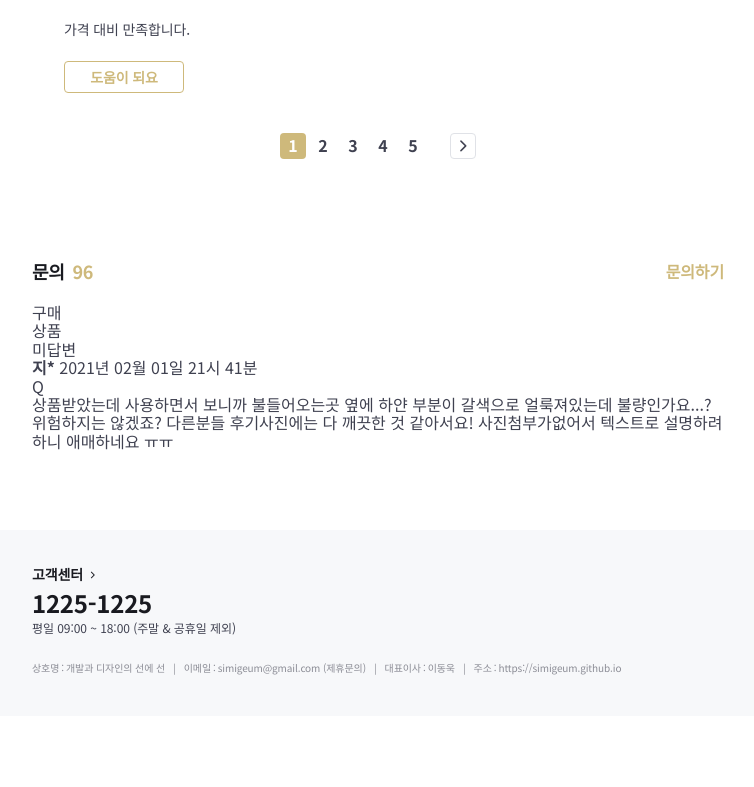
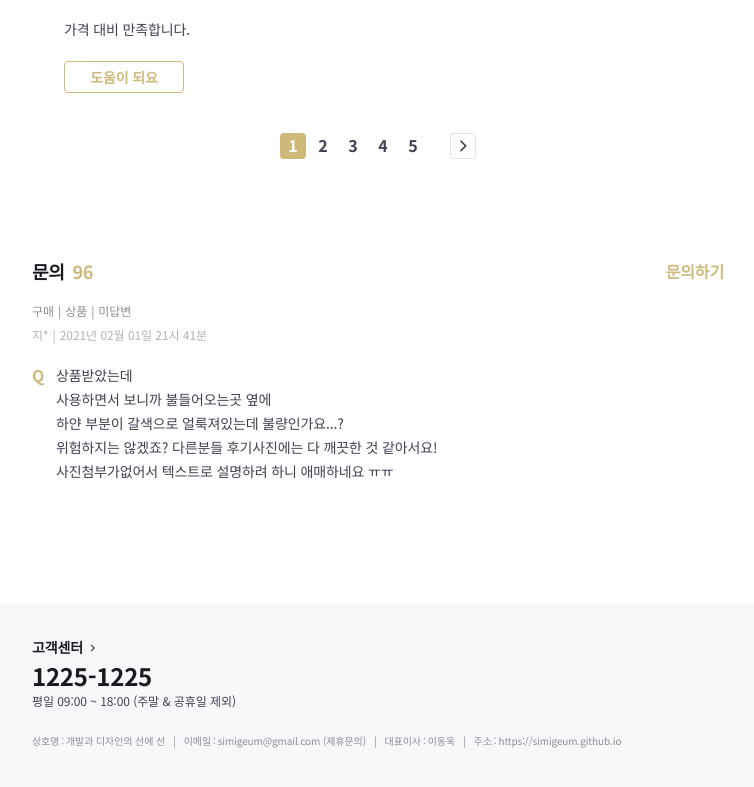
Before and after one commit to pendato23/sunset-house, a website: page index.html in a window 1280 px wide. Shown: the part 10602-11389 px from the top of the page, without its empty margins (48-802 px from the left). Before the commit the page ends 11318 px from the top, so only its background shows below. Drawn offline with nearby package versions, Linux system fonts and the light colour scheme; files whose address does not match are found by name.

Commit message:
🚧 Implement the default style of inquiry-card

```diff
--- a/index.html
+++ b/index.html
@@ -1201,11 +1201,12 @@
                         <div class="question-content">
                           <span aria-label="문의 내용">Q</span>
                           <p>
-                            상품받았는데 사용하면서 보니까 불들어오는곳 옆에
-                            하얀 부분이 갈색으로 얼룩져있는데 불량인가요...?
+                            상품받았는데 <br />사용하면서 보니까 불들어오는곳
+                            옆에 <br />하얀 부분이 갈색으로 얼룩져있는데
+                            불량인가요...?<br />
                             위험하지는 않겠죠? 다른분들 후기사진에는 다 깨끗한
-                            것 같아서요! 사진첨부가없어서 텍스트로 설명하려 하니
-                            애매하네요 ㅠㅠ
+                            것 같아서요! <br />사진첨부가없어서 텍스트로
+                            설명하려 하니 애매하네요 ㅠㅠ
                           </p>
                         </div>
                       </div>
--- /dev/null
+++ b/styles/components/_inquiry-card.scss
@@ -0,0 +1,77 @@
+.inquiry-card {
+  padding-bottom: 40px;
+
+  &-header {
+    @include text-style(12);
+    margin-bottom: 8px;
+
+    .detail,
+    .misc {
+      @include flexbox(start);
+
+      dd,
+      strong {
+        &::after {
+          margin: 0 4px;
+          content: '|';
+        }
+      }
+
+      dd:last-child::after {
+        content: none;
+      }
+    }
+
+    .detail {
+      margin-bottom: 8px;
+      color: $secondary;
+    }
+
+    .misc {
+      color: $tertiary;
+
+      strong {
+        font-weight: 400;
+      }
+    }
+  }
+
+  &-body {
+    @include text-style(13);
+
+    .question-content {
+      position: relative;
+      padding-left: 20px;
+    }
+
+    span {
+      position: absolute;
+      top: 0;
+      left: 0;
+      font-weight: 700;
+      color: $beige;
+    }
+
+    p {
+      color: $primary;
+    }
+  }
+
+  @include responsive(T) {
+    &-header {
+      margin-bottom: 20px;
+    }
+
+    &-body {
+      @include text-style(14);
+
+      .question-content {
+        padding-left: 24px;
+      }
+
+      span {
+        @include text-style(16);
+      }
+    }
+  }
+}
--- a/styles/main.scss
+++ b/styles/main.scss
@@ -45,6 +45,7 @@
 @import './components/score-stats';
 @import './components/review-card';
 @import './components/product-review';
+@import './components/inquiry-card';
 
 @import './layouts/grids';
 @import './layouts/gnb';
```
Also changed, not shown: style.css.
